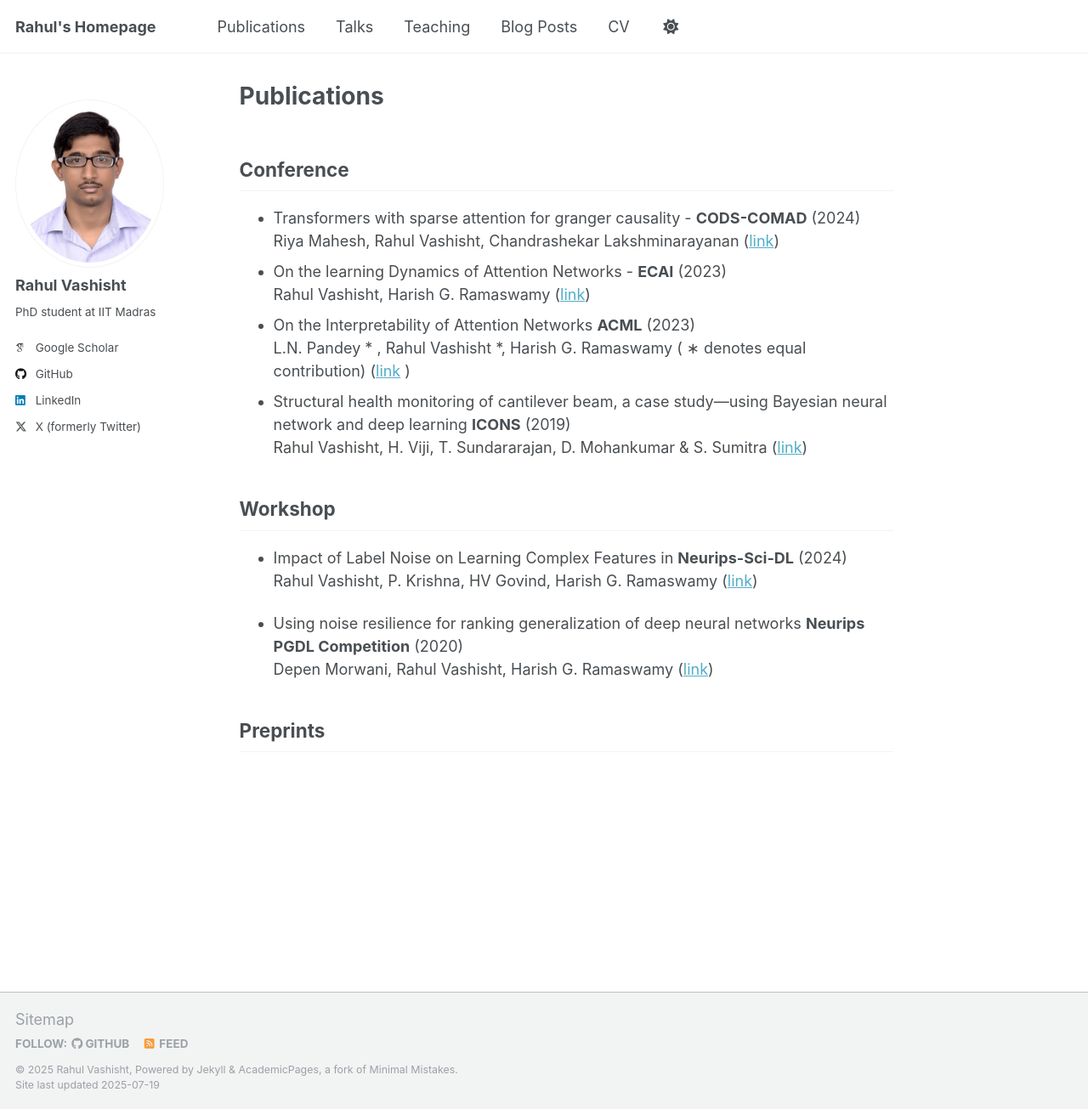
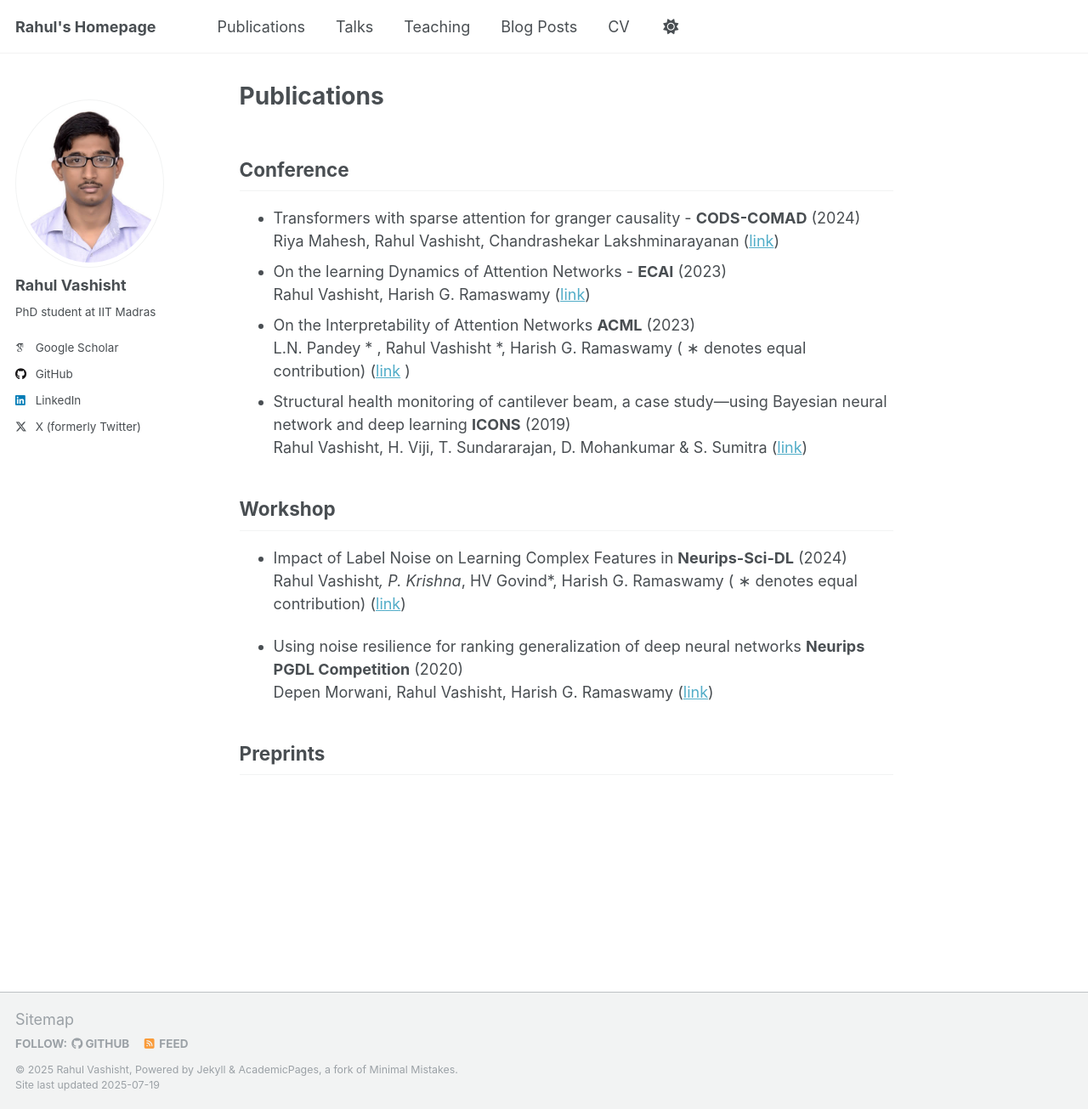
Before and after one commit to vashishtrahul/vashishtrahul.github.io, a Jekyll site: the page built from _pages/publications.md, in a window 1280 px wide and 1305 px high. Shown: the whole window at 85% size. Built offline with Jekyll 4.4.1, drawn with Linux system fonts in a browser that asks for light colours; some web fonts are replaced; a script that is not in the unit is left out.

Commit message:
teaching

```diff
--- a/_pages/publications.md
+++ b/_pages/publications.md
@@ -20,7 +20,7 @@ Rahul Vashisht, H. Viji, T. Sundararajan, D. Mohankumar & S. Sumitra  ([link](ht
 
 ## Workshop
 - Impact of Label Noise on Learning Complex Features in <b>Neurips-Sci-DL</b> (2024) <br/>
-Rahul Vashisht, P. Krishna, HV Govind, Harish G. Ramaswamy ([link](https://arxiv.org/pdf/2411.04569?))<br/>
+Rahul Vashisht*, P. Krishna*, HV Govind*, Harish G. Ramaswamy ( ∗ denotes equal contribution) ([link](https://arxiv.org/pdf/2411.04569?))<br/>
 
 - Using noise resilience for ranking generalization of deep neural networks <b>Neurips PGDL Competition</b> (2020) <br/>
 Depen Morwani, Rahul Vashisht, Harish G. Ramaswamy ([link](https://arxiv.org/pdf/2012.08854))<br/>
```
